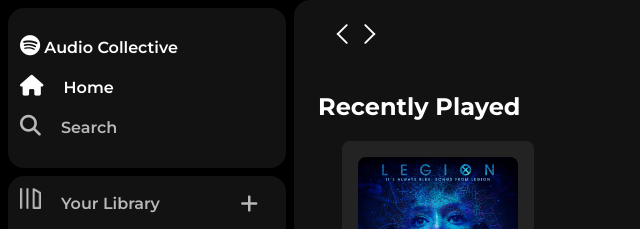
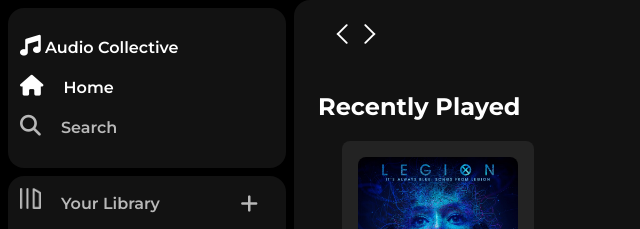
Before and after one commit to Harish8444rgit/Audio-Collective, a plain HTML site: page index.html in a window 1280 px wide. Shown: the top 229 px of the page, 0-640 px from the left. Drawn offline with Linux system fonts and the light colour scheme.

Commit message:
Update index.html
add music icon

```diff
--- a/index.html
+++ b/index.html
@@ -21,7 +21,7 @@
         <div class="sidebar">
             <div class="nav">
                 <div class="nav-potion" style="opacity: 1;">
-                    <i class="fa-brands fa-spotify"></i>
+                   <i class="fa-sharp fa-solid fa-music"></i>
                     <a href="#" style="margin: 0%;">Audio Collective </a>
                 </div>
                 <div class="nav-potion" style="opacity: 1;">
```
